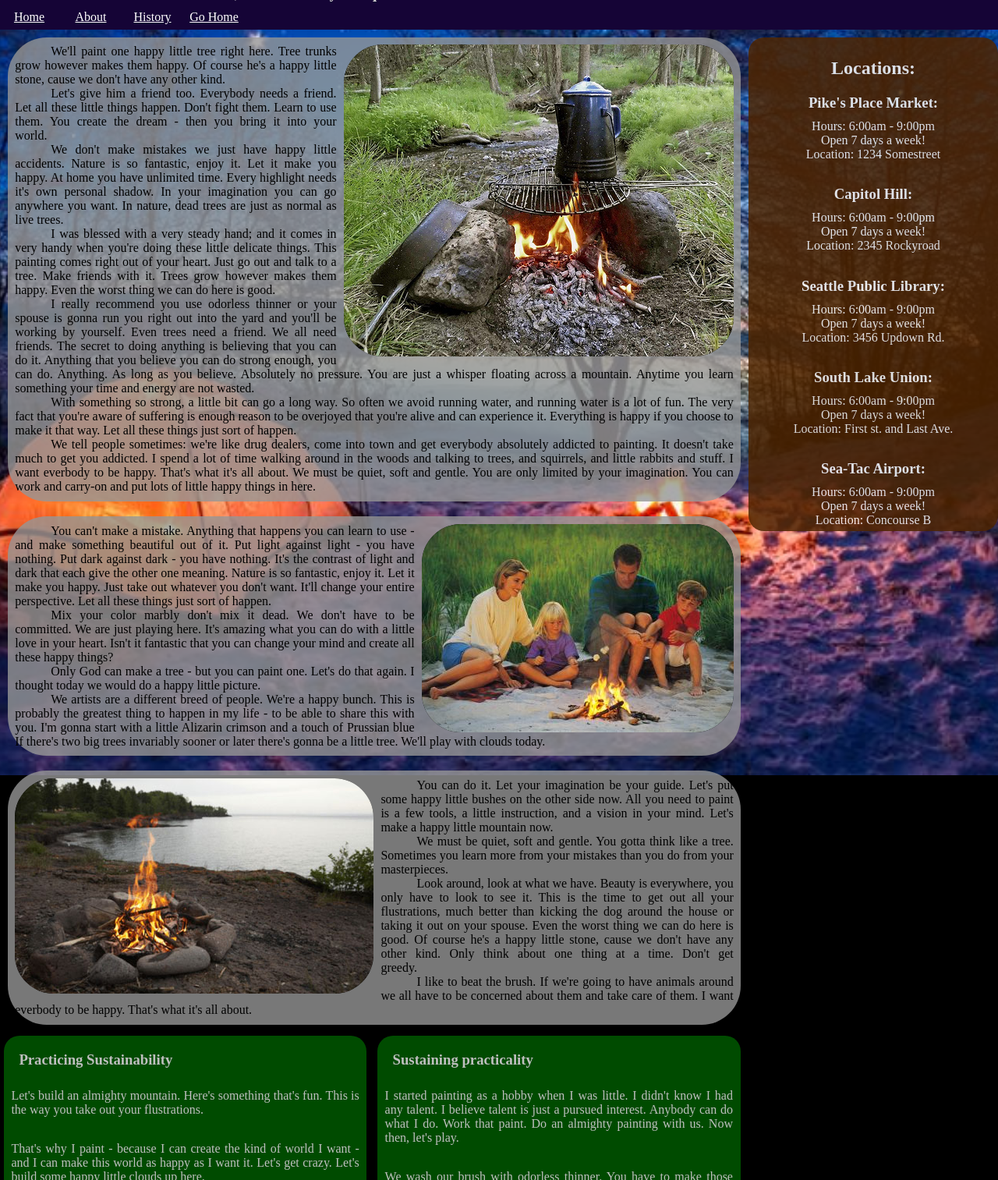
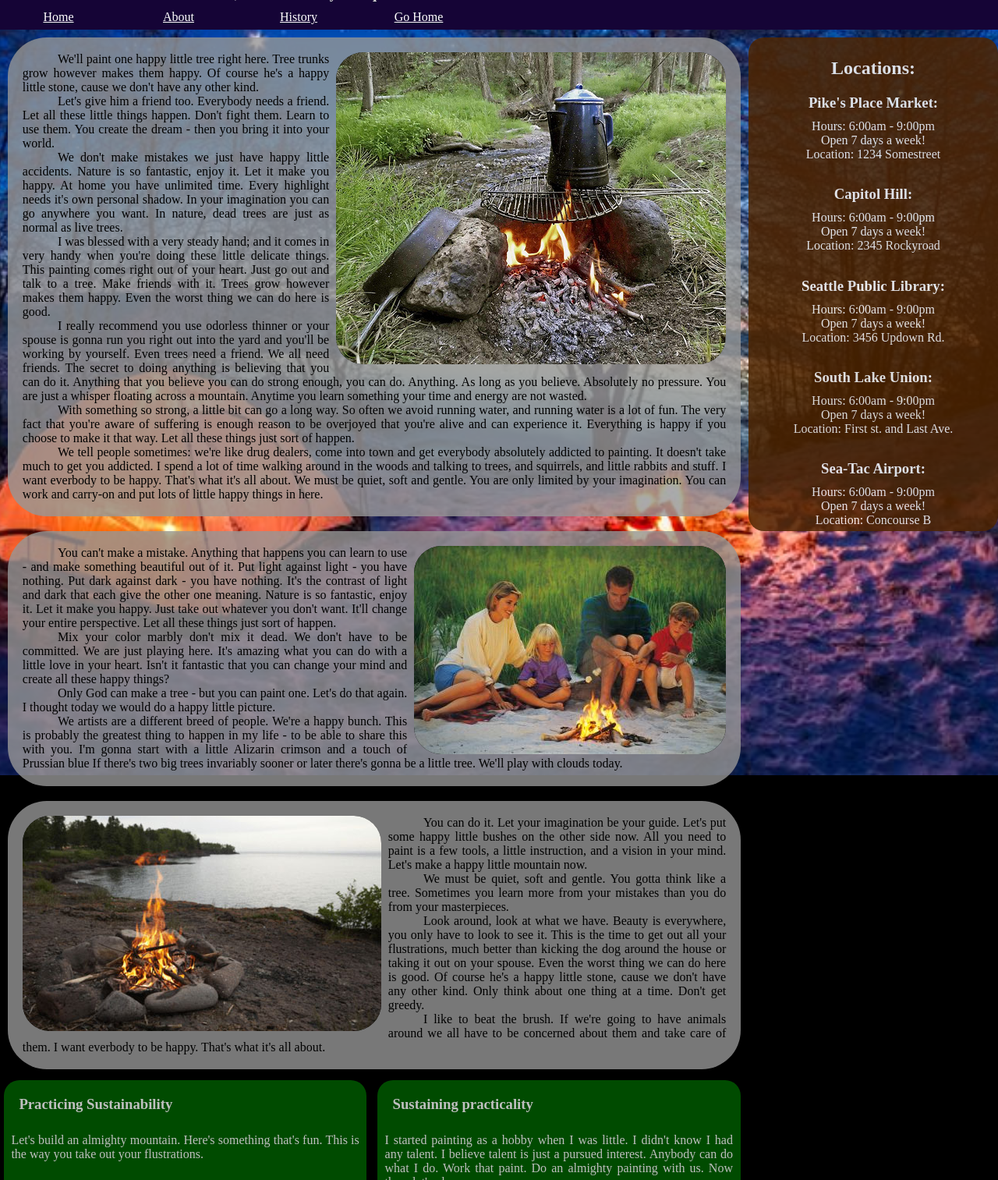
Before and after one commit to bgarnaat/campfire_coffee, a plain HTML site: page index.html in a window 1280 px wide. Shown: the part 87-1600 px from the top of the page at 78% size. Drawn offline with Linux system fonts and the light colour scheme.

Commit message:
updated index.html, revised data JS code.

```diff
--- a/css/style.css
+++ b/css/data.css
@@ -1,4 +1,9 @@
 /* CSS file */
+
+section {
+  margin: 10px;
+  padding: 10px;
+}
 
 table, th, td {
   border: 1px;
@@ -14,4 +19,6 @@ th, td {
   margin: 0px;
 }
 
-tfoot
+.td_even {
+  background-color: lightgrey;
+}
--- a/css/index.css
+++ b/css/index.css
@@ -47,10 +47,9 @@ nav {
 }
 
 .nav_item {
-  width: 75px;
+  width: 150px;
   height: auto;
   display: inline-block;
-  align-items: center;
 }
 
 .section_content {
@@ -67,7 +66,6 @@ section {
 
 .article_columns_2 {
   width: 46.5%;
-  height: 250px;
   padding: 1%;
   margin: 0.5%;
   display: inline-table;
@@ -110,7 +108,7 @@ a {
 
 .article_image {
   margin: 1%;
-  padding: 1%;
+  padding: 2%;
   display: inline-block;
   text-align: justify;
   /*background-color: lightgrey;
@@ -129,7 +127,7 @@ a {
   margin-right: 1%;
   float: left;
   display: inline;
-  border-radius: 50px;
+  border-radius: 35px;
   background: rgba(0, 0, 0, 1.0);
 }
 
@@ -137,7 +135,7 @@ a {
   margin-left: 1%;
   float: right;
   display: inline;
-  border-radius: 50px;
+  border-radius: 35px;
   background: rgba(0, 0, 0, 1.0);
 }
 
@@ -173,3 +171,11 @@ footer {
 .footer {
   color: white;
 }
+
+.title_text {
+  font-family: serif;
+}
+
+ .center_this {
+   text-align: center;
+ }
```
